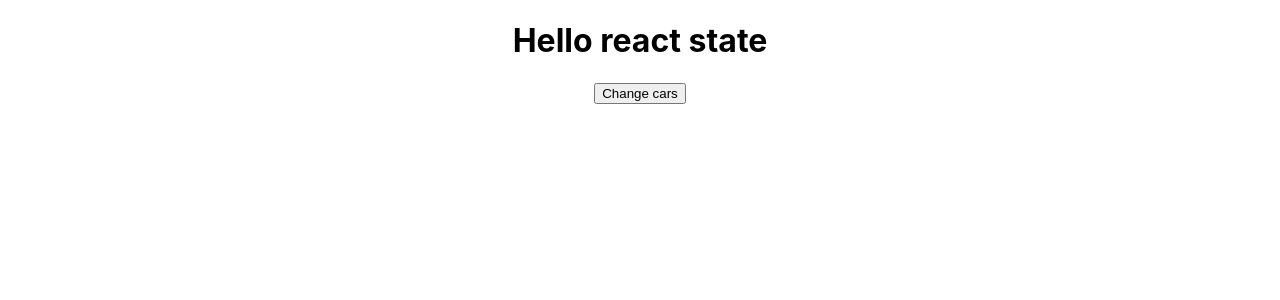
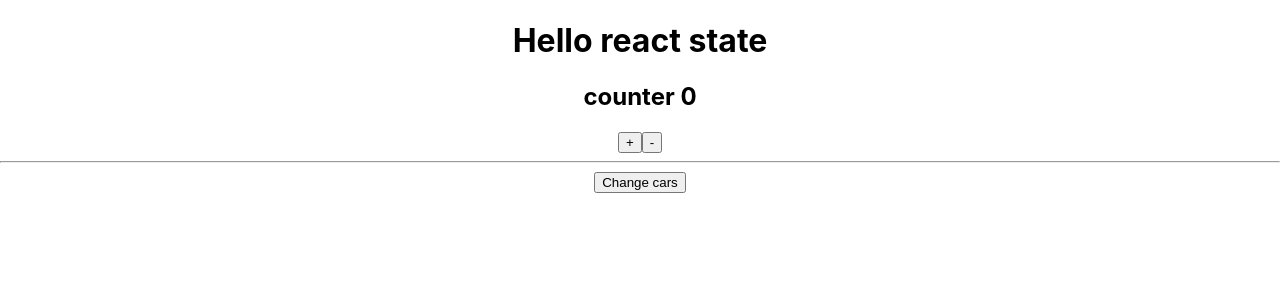
Before and after one commit to Ihornechypor/udemy_react_theory, a React (Create React App) app: page / in a window 1280 px wide. Shown: the top 300 px of the page. Built offline with nearby package versions, Linux system fonts and the light colour scheme.

Commit message:
lesson 35 counter components fragments

```diff
--- a/src/App.js
+++ b/src/App.js
@@ -2,6 +2,7 @@ import React, {Component} from 'react';
 import classes from './App.module.scss';
 import Car from './Car/Car';
 import ErrorBoundray from './ErrorBoundary/ErrorBoundary';
+import Counter from './Counter/Counter';
 
 
 
@@ -14,9 +15,9 @@ class App extends Component {
 
     this.state = {
       cars: [
-        {name: 'ford', year:2018},
-        {name: 'audi', year:2021},
-        {name: 'ford', year:2020}
+        {name: 'ford', year:2018}
+        // {name: 'audi', year:2021},
+        // {name: 'ford', year:2020}
       ],
       pageTitle: 'Hello react state',
       showCars: false
@@ -88,10 +89,12 @@ class App extends Component {
 
     return (
       <div style={divStyle}>
+
         <h1>
           {this.state.pageTitle}
         </h1>
-
+        <Counter />
+        <hr/>
         {/* <h1>
           {this.props.title}
         </h1> */}
--- a/src/Car/Car.js
+++ b/src/Car/Car.js
@@ -40,9 +40,9 @@ class Car extends React.Component {
 
     render(){
 
-        if(Math.random() > 0.7){
-            throw new Error('car random failed');
-        }
+        // if(Math.random() > 0.7){
+        //     throw new Error('car random failed');
+        // }
 
         const inputClass = ['input'];
 
--- /dev/null
+++ b/src/Counter/Counter.js
@@ -0,0 +1,35 @@
+import React, {Component} from 'react';
+
+
+
+
+export default class Counter extends Component {
+    state = {
+        counter: 0
+    }
+
+    addCounter = () => {
+        this.setState({
+            counter: this.state.counter + 1
+        })
+    }
+
+    render(){
+        // return(
+        //     <div>
+        //         <h2>
+        //             counter {this.state.counter}
+        //         </h2>
+        //         <button onClick={this.addCounter}>+</button>
+        //         <button onClick={()=> this.setState({counter: this.state.counter - 1})}>-</button>
+        //     </div>
+        // )
+        return [
+            <h2 key={1}>
+                counter {this.state.counter}
+            </h2>,
+            <button onClick={this.addCounter}  key={2}>+</button>,
+            <button onClick={()=> this.setState({counter: this.state.counter - 1})}  key={3}>-</button>,
+        ]
+    }
+}
```
